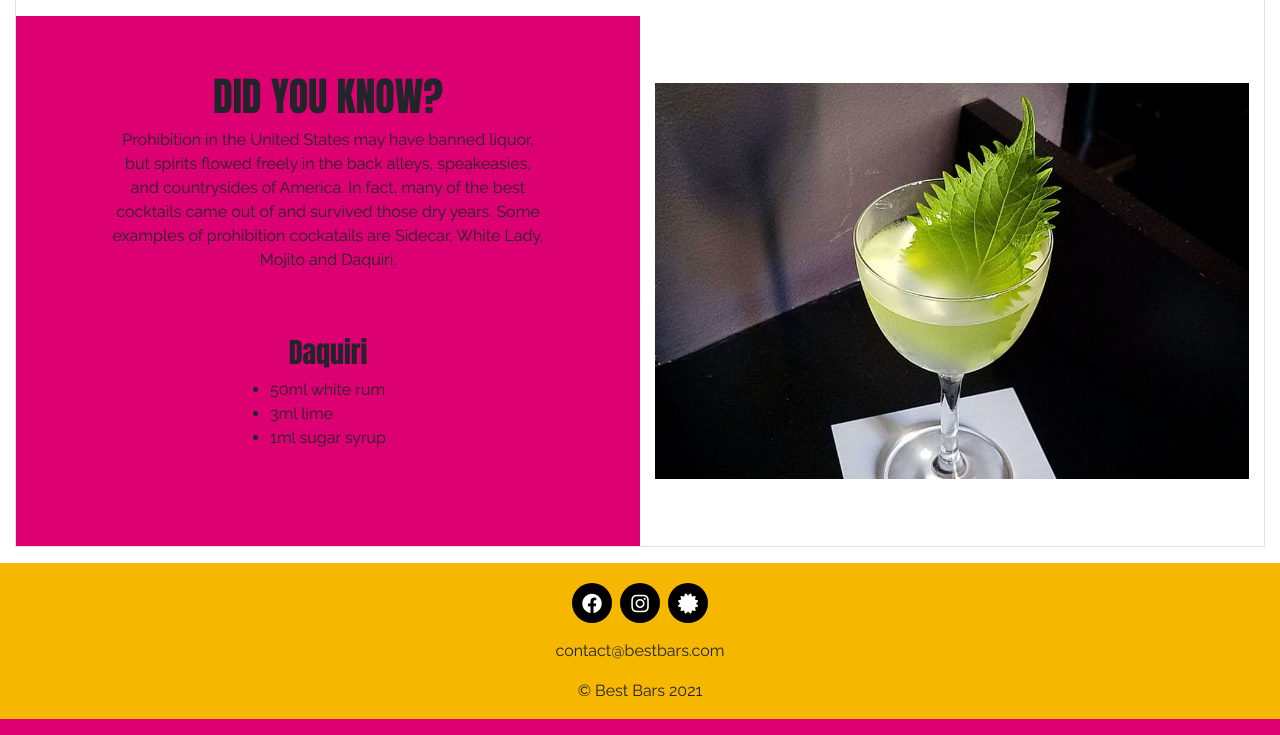
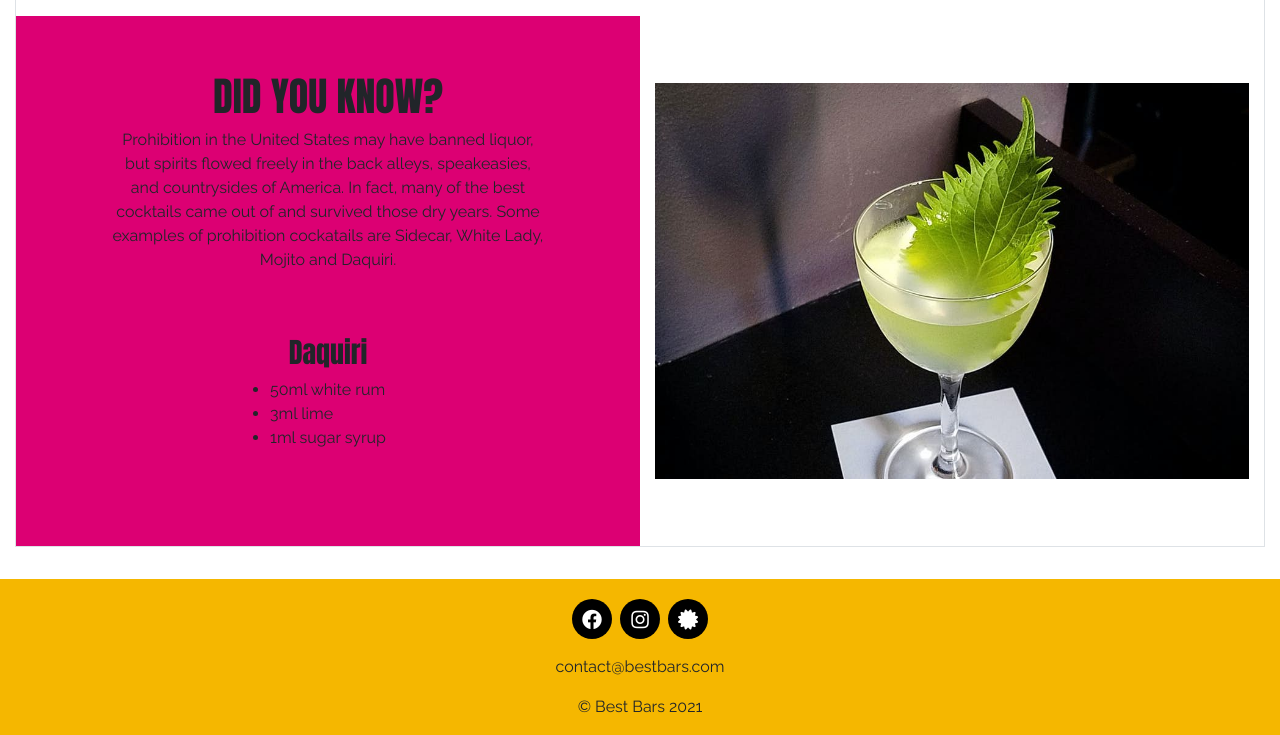
Before and after one commit to chardma3/Best-Bars-2021, a Flask app: page / in a window 1280 px wide. Shown: the part 4347-5082 px from the top of the page. Run offline with Flask 2, Linux system fonts and the light colour scheme; some libraries are stand-ins or nearby versions.

Commit message:
added mt to footer

```diff
--- a/static/css/style.css
+++ b/static/css/style.css
@@ -46,8 +46,6 @@ ul {
 .border {
     border: solid 3px black;
 }
-
-
 
 /* ---------- Fonts ---------- */
 h1,
--- a/templates/base.html
+++ b/templates/base.html
@@ -76,7 +76,7 @@
     </main>
     <!-- Footer -->
     <footer>
-        <section class="container-fluid footer-container">
+        <section class="container-fluid footer-container mt-3">
             <div class="row">
                 <div class="social-container mx-auto">
                     <ul class="list-inline social-links">
```
